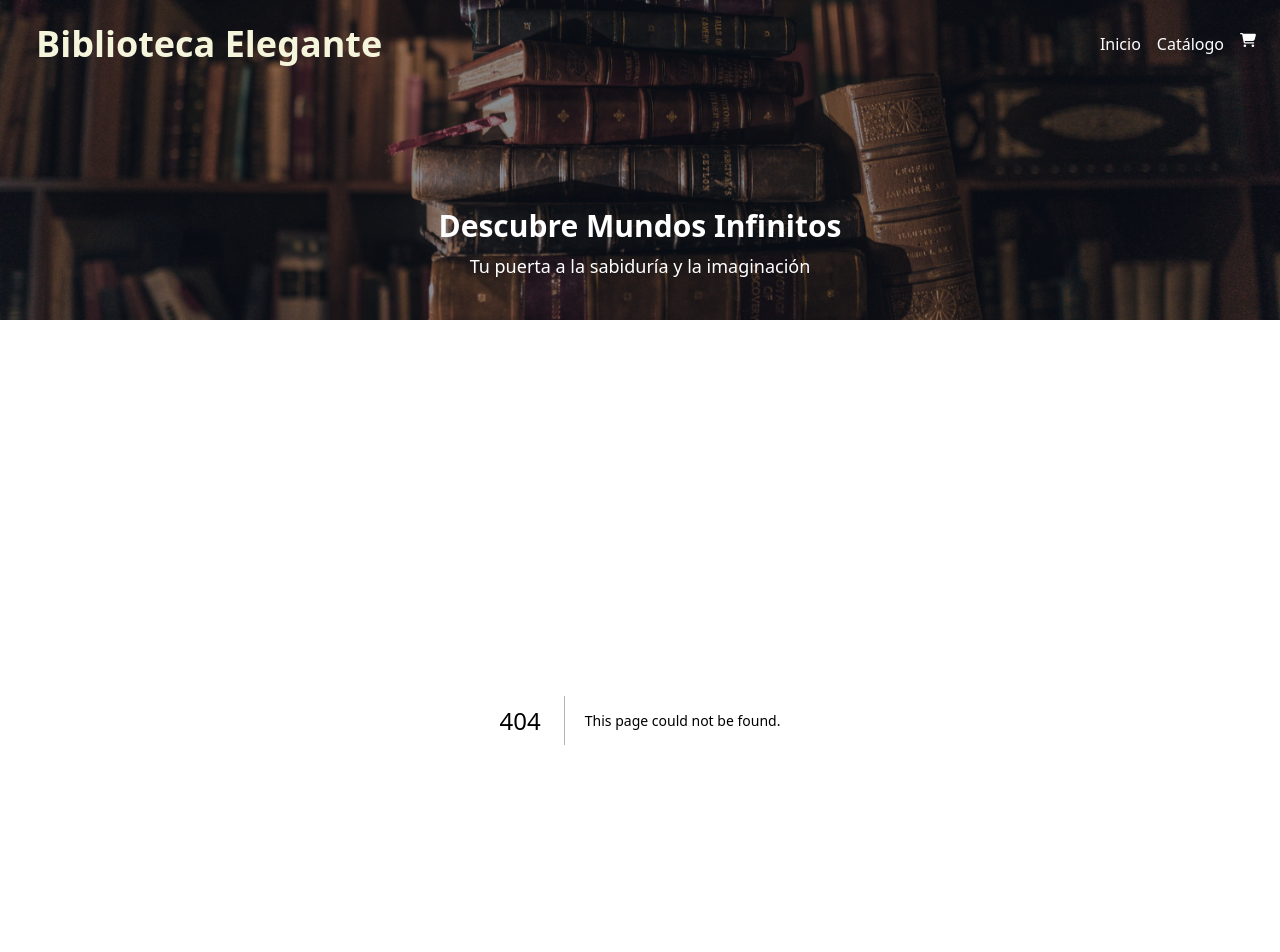
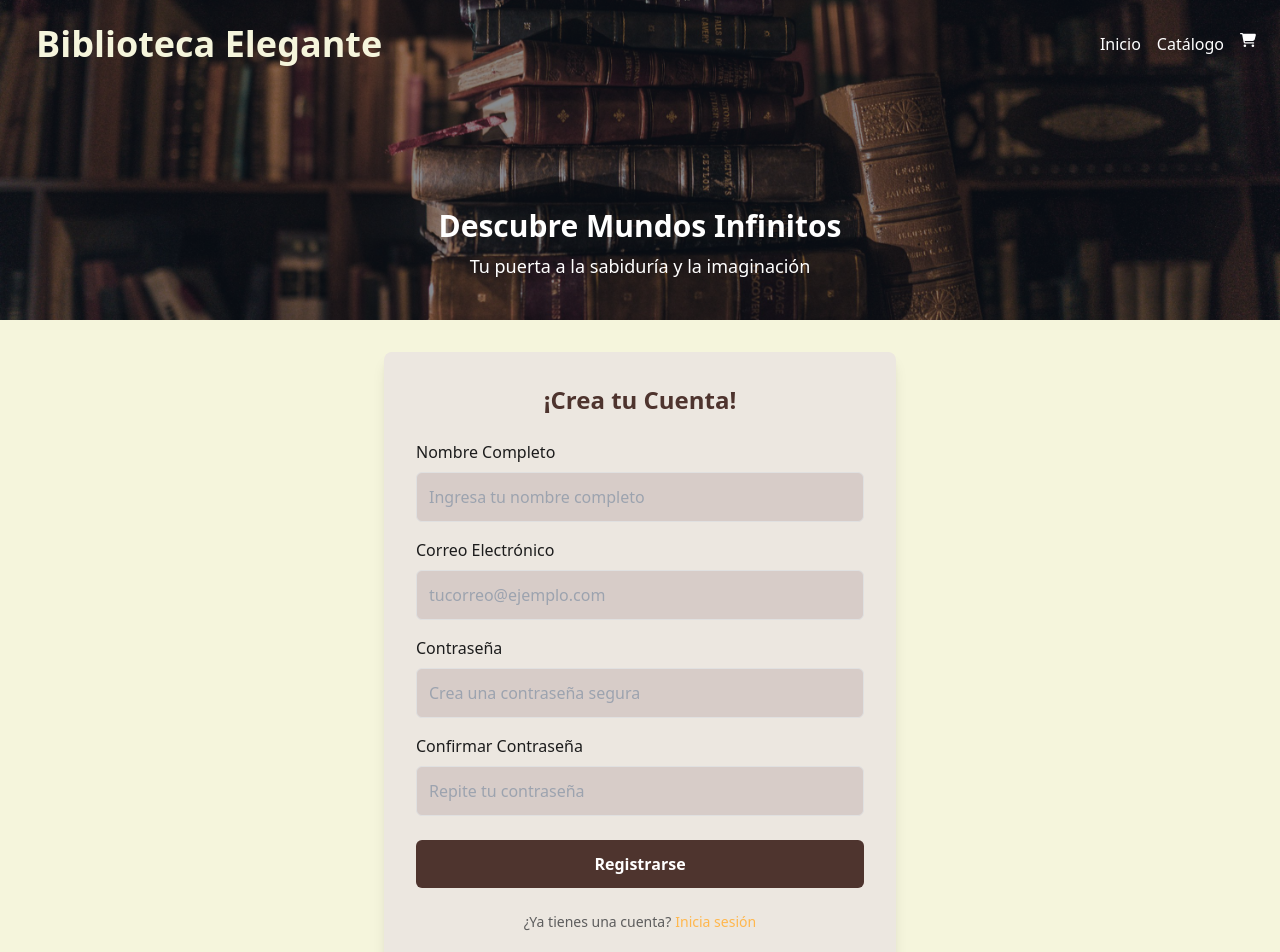
Before and after one commit to JuanJo5433/biblioteca, a Next.js app: page /register in a window 1280 px wide. Before the commit this address had no page. Shown: the top 952 px of the page. Built offline with nearby package versions, Linux system fonts and the light colour scheme.

Commit message:
Created login and register pages

```diff
--- a/src/components/Books/BookCard.js
+++ b/src/components/Books/BookCard.js
@@ -24,7 +24,7 @@ export function BookCard(props) {
                             "https://images.cdn1.buscalibre.com/fit-in/360x360/07/b1/07b1ebdde976fdf929f75769f19efb42.jpg"
                         }
                         alt={book.title}
-                        className="h-3/5 object-cover w-full rounded-t-lg line-clamp-1"
+                        className="h-3/5 object-container w-full rounded-t-lg line-clamp-1  "
                     />
                     <h3 className="text-lg font-bold mt-4 text-espresso-brown">
                         {book.title}
--- a/src/pages/books/[id].js
+++ b/src/pages/books/[id].jsx
@@ -42,13 +42,13 @@ export default function BookDetail() {
     }
 
     return (
-        <div className="w-screen max-w-full px-52 py-8 overflow-x-hidden">
+        <div className=" bg-[var(--background-main)] w-screen max-w-full px-52 py-14 overflow-x-hidden">
             <div className="flex flex-col md:flex-row ">
                 <div className="md:w-1/1 w-48 mr-10">
                     <img
                         src={book.image}
                         alt={book.title}
-                        className="w-max  rounded-lg shadow-l "
+                        className="w-max  rounded-lg shadow-l object-cover"
                     />
                 </div>
                 <div className="md:w-1/2">
--- /dev/null
+++ b/src/pages/login/index.jsx
@@ -0,0 +1,83 @@
+import React from "react";
+
+function login() {
+    return (
+        <div className="  flex items-center justify-center bg-[var(--background-main)]">
+            <div className="my-12 w-full max-w-md bg-[var(--background-secondary)] rounded-lg shadow-lg p-8">
+                <h1 className="text-2xl font-bold text-center text-[var(--espresso-brown)] mb-6">
+                    Bienvenido de Nuevo
+                </h1>
+                <form action="#" method="POST">
+                    {/* <!-- Campo de correo --> */}
+                    <div className="mb-4">
+                        <label
+                            for="email"
+                            className="block text-[var(--text-primary)] font-medium mb-2"
+                        >
+                            Correo Electrónico
+                        </label>
+                        <input
+                            type="email"
+                            id="email"
+                            name="email"
+                            placeholder="tucorreo@ejemplo.com"
+                            className="w-full p-3 border border-[var(--border-light)] rounded-md bg-[var(--soft-taupe)] text-[var(--text-primary)] focus:ring-2 focus:ring-[var(--library-green)] focus:outline-none"
+                            required
+                        />
+                    </div>
+
+                    {/* <!-- Campo de contraseña --> */}
+                    <div className="mb-6">
+                        <label
+                            for="password"
+                            className="block text-[var(--text-primary)] font-medium mb-2"
+                        >
+                            Contraseña
+                        </label>
+                        <input
+                            type="password"
+                            id="password"
+                            name="password"
+                            placeholder="Ingresa tu contraseña"
+                            className="w-full p-3 border border-[var(--border-light)] rounded-md bg-[var(--soft-taupe)] text-[var(--text-primary)] focus:ring-2 focus:ring-[var(--library-green)] focus:outline-none"
+                            required
+                        />
+                    </div>
+
+                    {/* <!-- Botón de inicio de sesión --> */}
+                    <button
+                        type="submit"
+                        className="w-full py-3 bg-[var(--button-primary-bg)] text-[var(--button-primary-text)] rounded-md font-semibold hover:bg-[var(--hover-brown)] transition-colors"
+                    >
+                        Iniciar Sesión
+                    </button>
+                </form>
+
+                {/* <!-- Enlaces de ayuda --> */}
+                <div className="text-center mt-4">
+                    <a
+                        href="#"
+                        className="text-sm text-[var(--text-highlight)] hover:text-[var(--hover-gray)]"
+                    >
+                        ¿Olvidaste tu contraseña?
+                    </a>
+                </div>
+
+
+                {/* <!-- Registro --> */}
+                <p className="text-center mt-6 text-sm text-[var(--text-secondary)]">
+                    ¿No tienes una cuenta?
+                    <a
+                        href="/register"
+                        className="ml-1 text-[var(--text-highlight)] hover:text-[var(--hover-gray)]"
+                    >
+
+                        Regístrate
+                    </a>
+                </p>
+            </div>
+        </div>
+    );
+}
+
+export default login;
--- /dev/null
+++ b/src/pages/register/index.jsx
@@ -0,0 +1,96 @@
+ import React from 'react'
+
+ const register = () => {
+   return (
+    <div className=" flex items-center justify-center bg-[var(--background-main)]">
+    <div className=" my-8 w-full max-w-lg bg-[var(--background-secondary)] rounded-lg shadow-lg p-8">
+      <h1 className="text-2xl font-bold text-center text-[var(--espresso-brown)] mb-6">
+        ¡Crea tu Cuenta!
+      </h1>
+      <form action="#" method="POST">
+        {/* <!-- Campo de nombre completo --> */}
+        <div className="mb-4">
+          <label for="fullname" className="block text-[var(--text-primary)] font-medium mb-2">
+            Nombre Completo
+          </label>
+          <input
+            type="text"
+            id="fullname"
+            name="fullname"
+            placeholder="Ingresa tu nombre completo"
+            className="w-full p-3 border border-[var(--border-light)] rounded-md bg-[var(--soft-taupe)] text-[var(--text-primary)] focus:ring-2 focus:ring-[var(--library-green)] focus:outline-none"
+            required
+          />
+        </div>
+
+        {/* <!-- Campo de correo --> */}
+        <div className="mb-4">
+          <label for="email" className="block text-[var(--text-primary)] font-medium mb-2">
+            Correo Electrónico
+          </label>
+          <input
+            type="email"
+            id="email"
+            name="email"
+            placeholder="tucorreo@ejemplo.com"
+            className="w-full p-3 border border-[var(--border-light)] rounded-md bg-[var(--soft-taupe)] text-[var(--text-primary)] focus:ring-2 focus:ring-[var(--library-green)] focus:outline-none"
+            required
+          />
+        </div>
+
+        {/* <!-- Campo de contraseña --> */}
+        <div className="mb-4">
+          <label for="password" className="block text-[var(--text-primary)] font-medium mb-2">
+            Contraseña
+          </label>
+          <input
+            type="password"
+            id="password"
+            name="password"
+            placeholder="Crea una contraseña segura"
+            className="w-full p-3 border border-[var(--border-light)] rounded-md bg-[var(--soft-taupe)] text-[var(--text-primary)] focus:ring-2 focus:ring-[var(--library-green)] focus:outline-none"
+            required
+          />
+        </div>
+
+        {/* <!-- Campo de confirmar contraseña --> */}
+        <div className="mb-6">
+          <label for="confirm-password" className="block text-[var(--text-primary)] font-medium mb-2">
+            Confirmar Contraseña
+          </label>
+          <input
+            type="password"
+            id="confirm-password"
+            name="confirm-password"
+            placeholder="Repite tu contraseña"
+            className="w-full p-3 border border-[var(--border-light)] rounded-md bg-[var(--soft-taupe)] text-[var(--text-primary)] focus:ring-2 focus:ring-[var(--library-green)] focus:outline-none"
+            required
+          />
+        </div>
+
+        {/* <!-- Botón de registro --> */}
+        <button
+          type="submit"
+          className="w-full py-3 bg-[var(--button-primary-bg)] text-[var(--button-primary-text)] rounded-md font-semibold hover:bg-[var(--hover-brown)] transition-colors"
+        >
+          Registrarse
+        </button>
+      </form>
+
+      {/* <!-- Enlace de inicio de sesión --> */}
+      <p className="text-center mt-6 text-sm text-[var(--text-secondary)]">
+        ¿Ya tienes una cuenta?
+        <a
+          href="/login"
+          className="ml-1 text-[var(--text-highlight)] hover:text-[var(--hover-gray)]"
+        >
+          Inicia sesión
+        </a>
+      </p>
+    </div>
+  </div>
+
+   )
+ }
+
+ export default register
```
